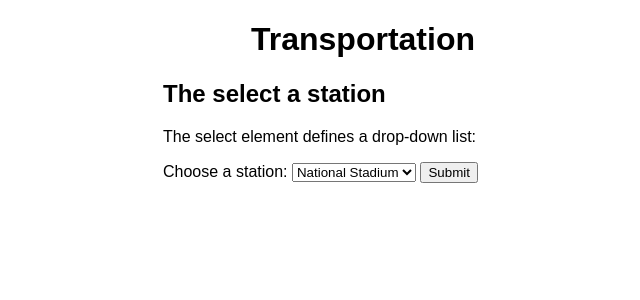
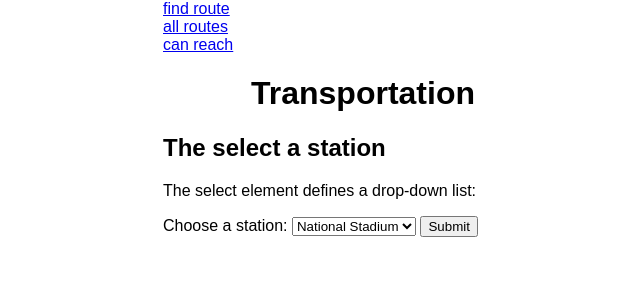
Before and after one commit to pao741/transportation, a Flask app: page / in a window 1280 px wide. Shown: the top 300 px of the page, without its empty margins (277-917 px from the left). Run offline with Flask 2, Linux system fonts and the light colour scheme; some libraries are stand-ins or nearby versions.

Commit message:
add hyperlink to html and create function in app.py

```diff
--- a/app.py
+++ b/app.py
@@ -3,15 +3,41 @@ import psycopg2
 conn = psycopg2.connect(database="postgres", user="postgres",
                         password="milanomilano", host="127.0.0.1", port="5432")
 print("Database Connected....")
+cur = conn.cursor()
+# cursor is used to execute query
+# cur.execute("select * from FROM name" +
+#             " WHERE table_name = transportation_name ")
+# station_names = []
+# row = cur.fetchall()
+# for row in rows:
+#    print "ID = ", row[0]
+#    print "NAME = ", row[1]
+#    station_names.append(row[1])
+
 
 app = Flask(__name__)
 
 
 @app.route('/')
 def index():
-    # return "i did it !"
-    # return "please"
+    # items = get_your_data_from_db()
+    # return render_template('index.html', station_names=station_names)
     return render_template('index.html')
+
+
+@app.route('/find_route')
+def find_route():
+    return render_template('find_route.html')
+
+
+@app.route('/can_reach')
+def can_reach():
+    return render_template('can_reach.html')
+
+
+@app.route('/all_routes')
+def all_routes():
+    return render_template('all_routes.html')
 
 
 if __name__ == "__main__":
--- a/templates/index.html
+++ b/templates/index.html
@@ -2,13 +2,17 @@
 <title>Transportation</title>
 {% endblock %} {% block body %}
 <div class="content">
+  <div><a href="/find_route">find route</a></div>
+  <div><a href="/all_routes">all routes</a></div>
+  <div><a href="/can_reach">can reach</a></div>
+
   <h1 style="text-align: center">Transportation</h1>
 
   <h2>The select a station</h2>
 
   <p>The select element defines a drop-down list:</p>
 
-  <!-- todo: Fix this into using data from database for select. See more detail on stackoverflow -->
+  <!-- todo: Fix this into using data from database for select. See more detail on -->
   <form action="/action_page.php">
     <label for="stations">Choose a station:</label>
     <select id="stations" name="stations">
```
Also changed, not shown: templates/all_routes.html (+13 -0 lines), templates/can_reach.html (+13 -0 lines), templates/find_route.html (+13 -0 lines).
